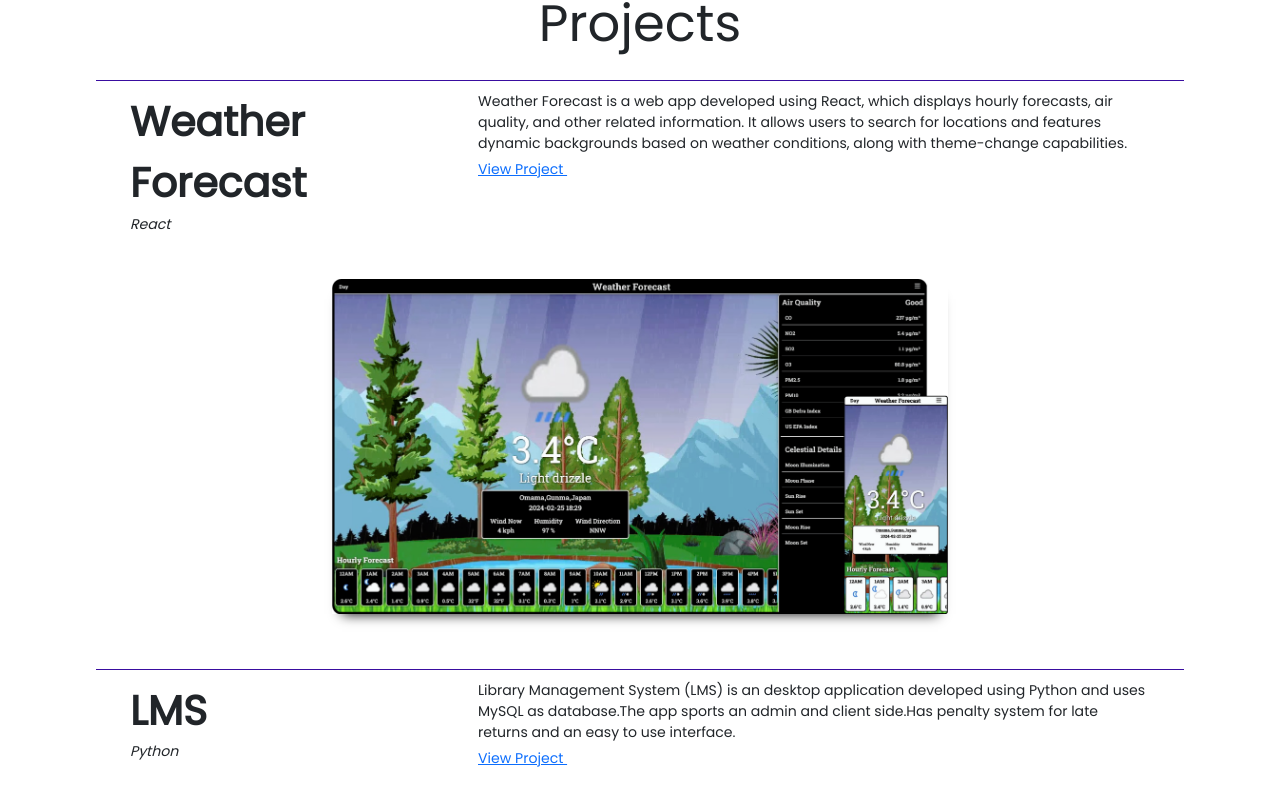
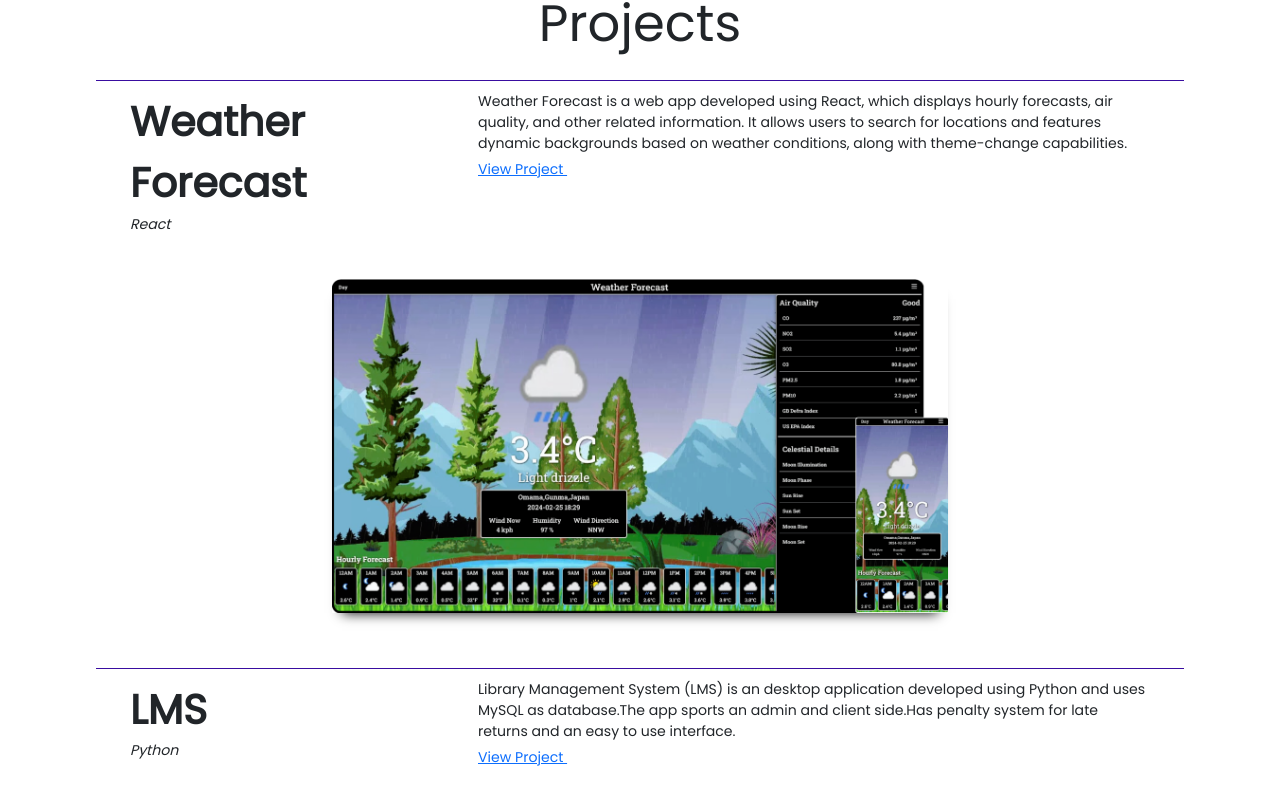
Before and after one commit to MeghanathShetty/Portfolio, a Next.js app: page / in a window 1280 px wide. Shown: the part 576-1379 px from the top of the page. Built offline with nearby package versions, Linux system fonts and the light colour scheme; some icons are missing.

Commit message:
Update Project.js

```diff
--- a/components/Project.js
+++ b/components/Project.js
@@ -27,7 +27,7 @@ const Project=()=>
                     </div>
                 </div>
                 <div className="project-pic mt-2">
-                    <img src="/imgs/project1_m2.png"
+                    <img src="/imgs/project1_m1.png"
                       alt="project-img" />
                 </div>
             </div>
```
